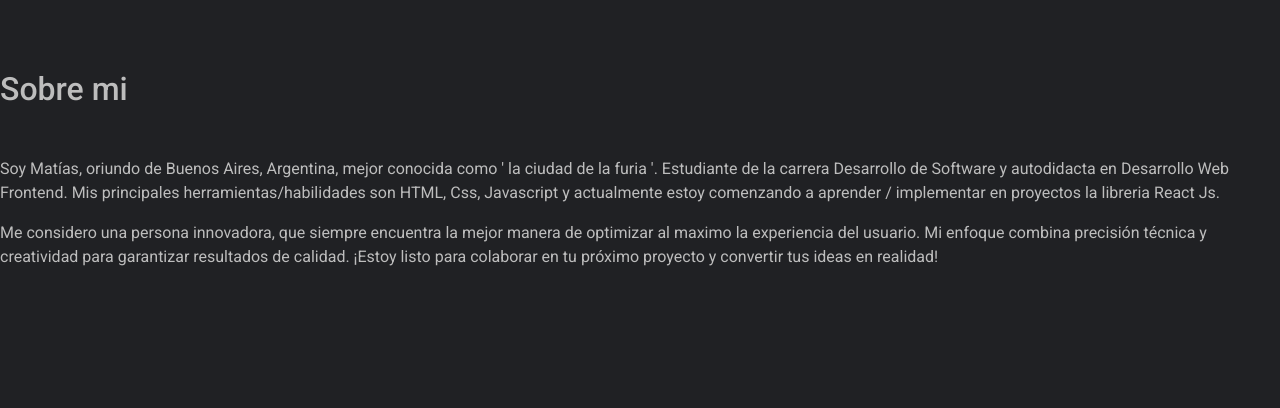
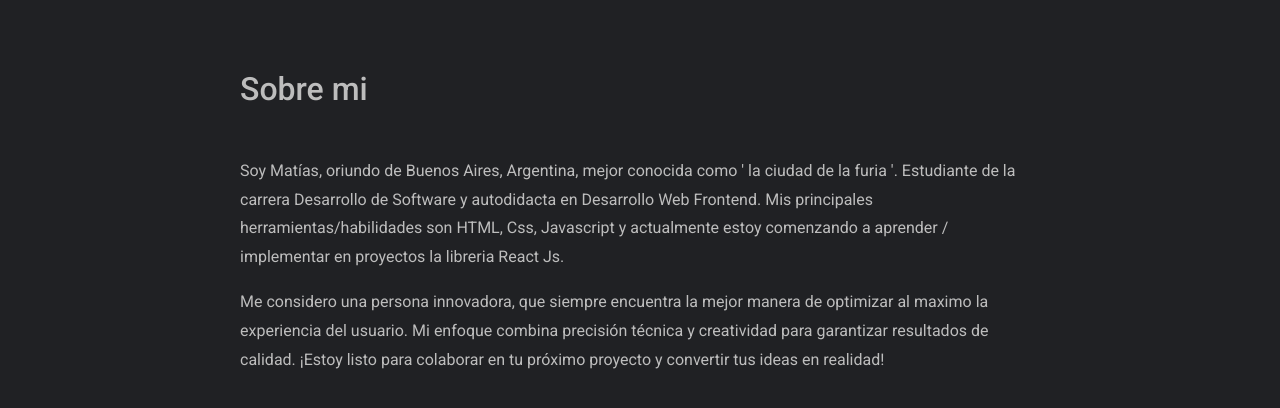
Before and after one commit to matiasealianelli/portafolio-web, a React (Vite) app: page / in a window 1280 px wide. Shown: the part 2074-2482 px from the top of the page. Before the commit the page ends 2359 px from the top, so only its background shows below. Built offline with nearby package versions, Linux system fonts and the light colour scheme.

Commit message:
Agregue estilos de la seccion Sobre Mi

```diff
--- a/src/styles/AboutMe.css
+++ b/src/styles/AboutMe.css
@@ -1,3 +1,17 @@
+.sobreMi {
+    width: auto;
+    display: flex;
+    flex-direction: column;
+    padding-bottom: 5rem;
+  }
+  .contSobreMi {
+    width: 100%;
+
+  }
+  .text-sobremi {
+    max-width: 50rem;
+    line-height: 1.8rem;
+  }
 /*Media Queries Smartphones*/
 
 @media (max-width: 767px) {
```
